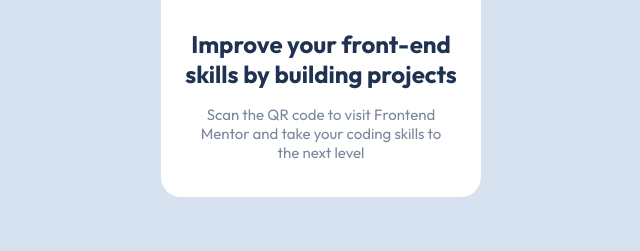
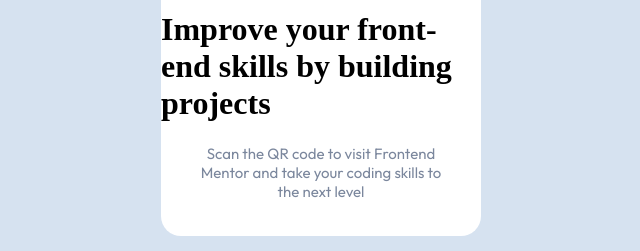
Before and after one commit to SrkiMax/QR-code, a plain HTML site: page index.html in a window 1280 px wide. Shown: the part 427-678 px from the top of the page, without its empty margins (319-959 px from the left). Drawn offline with Linux system fonts and the light colour scheme.

Commit message:
Test (changed h2 tag to h1 tag)

```diff
--- a/index.html
+++ b/index.html
@@ -30,9 +30,9 @@
 
   <div id="container">
     <img src="https://live.staticflickr.com/65535/53655356628_d3720fbfa2_n.jpg" alt="qr-code">
-    <h2 class="qr-code-header">Improve your front-end skills by building projects</h2>
-    <p class="QRparagraph">Scan the QR code to visit Frontend Mentor and take your coding skills to the next level
-    </p>
+    <h1 class="qr-code-header">Improve your front-end skills by building projects</h2>
+      <p class="QRparagraph">Scan the QR code to visit Frontend Mentor and take your coding skills to the next level
+      </p>
   </div>
 </body>
 
```
